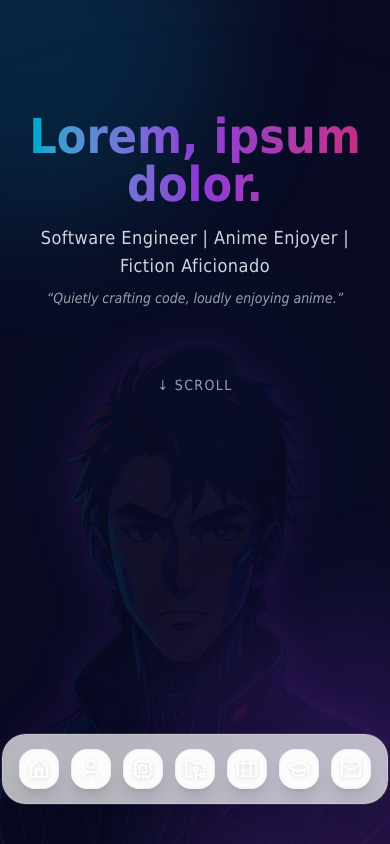
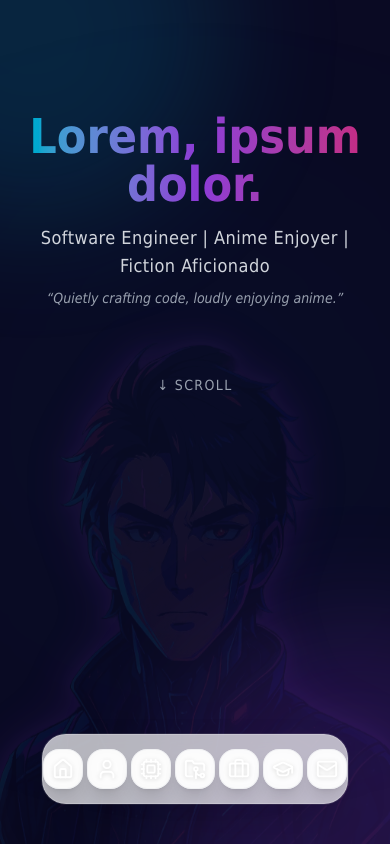
Before and after one commit to schatten-org/my-face, a React (Vite) app: page / in a window 390 px wide. Shown: the top 844 px of the page. Built offline with nearby package versions, Linux system fonts and the light colour scheme; grey boxes are pictures that could not be loaded.

Commit message:
chore: resize padding & gap on docktab

```diff
--- a/src/components/fragments/dock-app.tsx
+++ b/src/components/fragments/dock-app.tsx
@@ -1,4 +1,3 @@
-import React, { useRef } from 'react'
 import { motion, useMotionValue, useSpring, useTransform } from 'framer-motion'
 import {
   Briefcase,
@@ -9,20 +8,22 @@ import {
   Mail,
   User,
 } from 'lucide-react'
+import { Children, cloneElement, isValidElement, useRef } from 'react'
+import type { FC, MouseEvent, ReactElement, ReactNode } from 'react'
 import type { MotionValue } from 'framer-motion'
 
 interface DockIconProps {
   mouseX?: MotionValue<number>
-  children: React.ReactNode
+  children: ReactNode
   onClick?: () => void
   gradient?: string
 }
 
 interface DockProps {
-  children: React.ReactNode
+  children: ReactNode
 }
 
-const DockIcon: React.FC<DockIconProps> = ({ mouseX, children, onClick }) => {
+const DockIcon: FC<DockIconProps> = ({ mouseX, children, onClick }) => {
   const ref = useRef<HTMLDivElement>(null)
   const defaultMouseX = useMotionValue(Infinity)
 
@@ -47,7 +48,7 @@ const DockIcon: React.FC<DockIconProps> = ({ mouseX, children, onClick }) => {
     damping: 12,
   })
 
-  const handleClick = (e: React.MouseEvent) => {
+  const handleClick = (e: MouseEvent) => {
     if (onClick) {
       e.preventDefault()
       onClick()
@@ -78,28 +79,25 @@ const DockIcon: React.FC<DockIconProps> = ({ mouseX, children, onClick }) => {
   )
 }
 
-const FloatingDock: React.FC<DockProps> = ({ children }) => {
+const FloatingDock: FC<DockProps> = ({ children }) => {
   const mouseX = useMotionValue(Infinity)
 
   return (
     <motion.div
       onMouseMove={(e) => mouseX.set(e.pageX)}
       onMouseLeave={() => mouseX.set(Infinity)}
-      className="flex h-[70px] items-center gap-3 rounded-3xl bg-white/70 dark:bg-black/40 px-4 border border-white/20 dark:border-white/10 backdrop-blur-xl shadow-2xl"
+      className="flex h-[70px] items-center gap-1 md:gap-3 rounded-3xl bg-white/70 dark:bg-black/40  md:px-4 border border-white/20 dark:border-white/10 backdrop-blur-xl shadow-2xl"
       style={{
         boxShadow:
           '0 25px 50px -12px rgba(0, 0, 0, 0.25), 0 0 0 1px rgba(255, 255, 255, 0.1)',
       }}
     >
-      {React.Children.map(children, (child) => {
-        if (React.isValidElement(child) && child.type === DockIcon) {
-          return React.cloneElement(
-            child as React.ReactElement<DockIconProps>,
-            {
-              ...(child.props as DockIconProps),
-              mouseX: mouseX,
-            },
-          )
+      {Children.map(children, (child) => {
+        if (isValidElement(child) && child.type === DockIcon) {
+          return cloneElement(child as ReactElement<DockIconProps>, {
+            ...(child.props as DockIconProps),
+            mouseX: mouseX,
+          })
         }
         return child
       })}
@@ -107,7 +105,7 @@ const FloatingDock: React.FC<DockProps> = ({ children }) => {
   )
 }
 
-const DockApp: React.FC = () => {
+const DockApp: FC = () => {
   const icons = [
     {
       id: 'hero',
```
